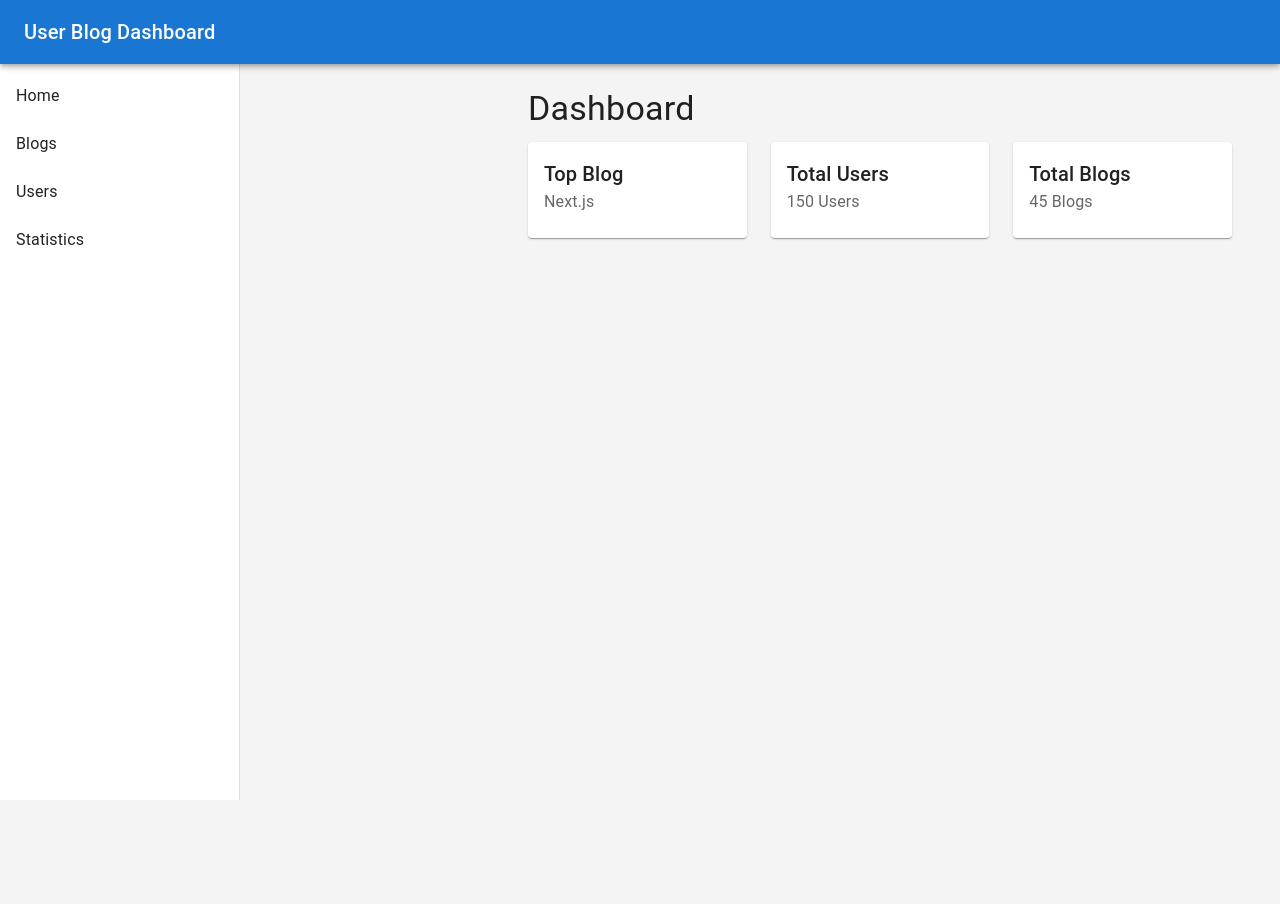
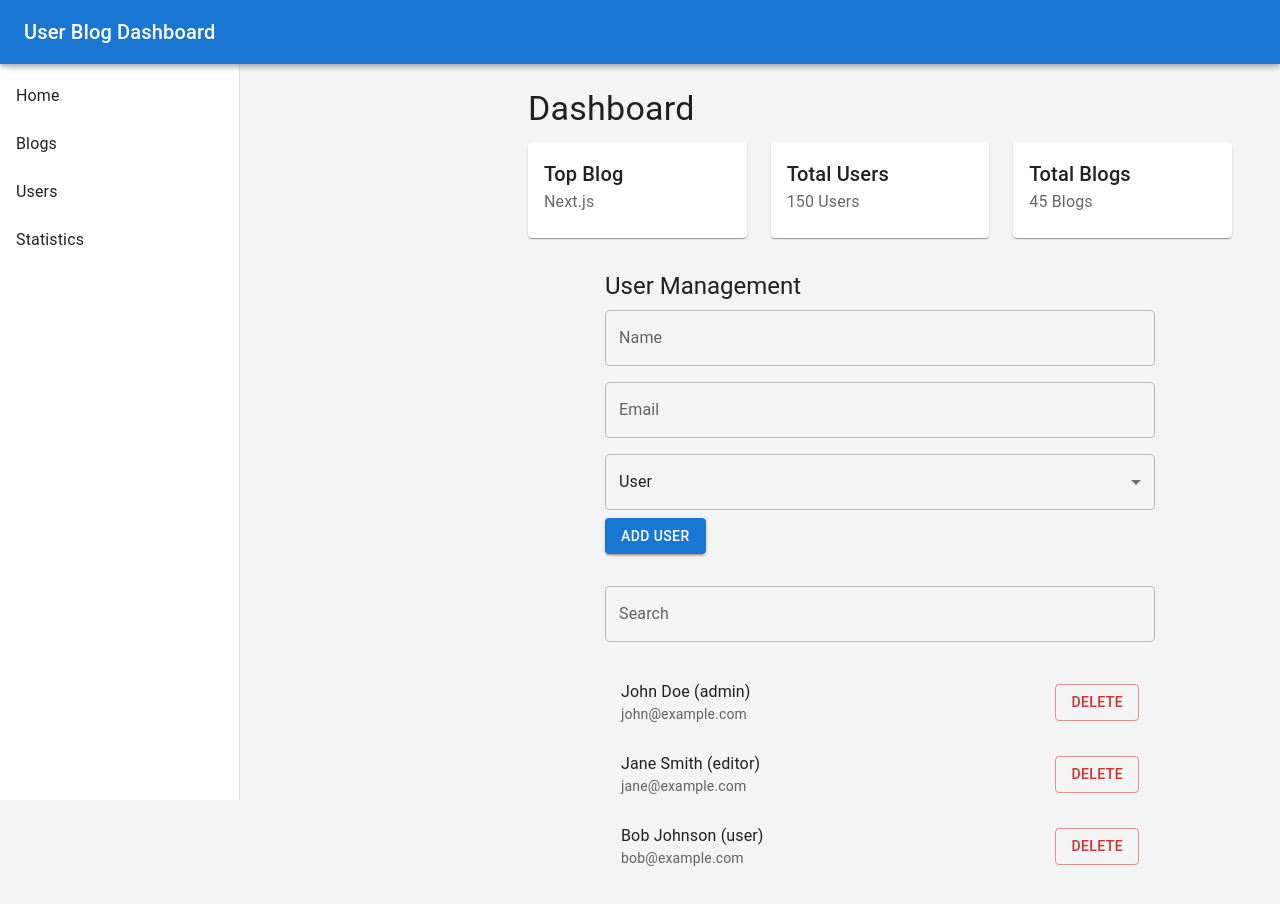
Before and after one commit to sevgiguclu/user-blog-dashboard, a Next.js app: page /dashboard in a window 1280 px wide. Shown: the top 904 px of the page. Before the commit the page ends 800 px from the top, so only its background shows below. Built offline with nearby package versions, Linux system fonts and the light colour scheme.

Commit message:
an API was created for user management and users were listed, added and deleted

```diff
--- /dev/null
+++ b/src/app/api/users/route.ts
@@ -0,0 +1,30 @@
+import { NextResponse } from "next/server";
+
+let users = [
+    { id: 1, name: "John Doe", email: "john@example.com", role: "admin" },
+    { id: 2, name: "Jane Smith", email: "jane@example.com", role: "editor" },
+    { id: 3, name: "Bob Johnson", email: "bob@example.com", role: "user" },
+];
+
+// get all users
+export async function GET() {
+    return NextResponse.json(users);
+}
+
+// add user
+export async function POST(req: Request) {
+    const { id, name, email, role } = await req.json();
+    if (!id || !name || !email || !role) {
+        return NextResponse.json({ message: "Missing fields" }, { status: 400 });
+    }
+    users.push({ id, name, email, role });
+    return NextResponse.json({ message: "User added", users }, { status: 201 });
+}
+
+// delete user
+export async function DELETE(req: Request) {
+    //With the destructuring operation, we directly assign the id property inside the req object to a variable named id.
+    const { id } = await req.json();
+    users = users.filter((user) => user.id !== id);
+    return NextResponse.json({ message: "User deleted", users });
+}
--- a/src/app/dashboard/page.tsx
+++ b/src/app/dashboard/page.tsx
@@ -1,5 +1,6 @@
 "use client";
 
+import UserManagement from "@/components/UserManagement";
 import { Box, CssBaseline, Drawer, List, ListItem, ListItemText, AppBar, Toolbar, Typography, Container, Grid, Card, CardContent } from "@mui/material";
 import { useEffect, useState } from "react";
 
@@ -105,6 +106,9 @@ export default function Dashboard() {
                             </Card>
                         </Grid>
                     </Grid>
+
+                    <UserManagement/>
+
                 </Container>
             </Box>
         </Box>
--- /dev/null
+++ b/src/components/UserManagement.tsx
@@ -0,0 +1,92 @@
+"use client";
+
+import { useEffect, useState } from "react";
+import { Box, Button, TextField, Typography, List, ListItem, ListItemText, MenuItem, Select } from "@mui/material";
+
+
+interface User {
+    id: number;
+    name: string;
+    email: string;
+    role: string;
+}
+
+export default function UserManagement(){
+    const [users, setUsers] = useState<User[]>([]);
+    const [name, setName] = useState("");
+    const [email, setEmail] = useState("");
+    const [role, setRole] = useState("user"); // default role
+    const [search, setSearch] = useState("");
+
+    useEffect(()=>{
+        fetch("/api/users")
+        .then((res)=>res.json())
+        .then((data)=> setUsers(data))
+        .catch((err)=>console.error("Error fetching users",err));
+    },[]);
+
+    const AddUser = async() => {
+        if (!name || !email || !role) return alert("Lütfen tüm bilgileri girin!");
+
+        const newUser = { id: users.length+1, name, email, role };
+        const res = await fetch("/api/users",{
+            method:"POST",
+            headers: { "Content-Type": "application/json" },
+            body: JSON.stringify(newUser)
+        });
+
+        if(res.ok){
+            setUsers([...users,newUser]);
+            setName("");
+            setEmail("");
+            setRole("user");
+        }
+    };
+
+    const DeleteUser = async(id:number) => {
+        const res = await fetch("/api/users",{
+            method:"DELETE",
+            headers: { "Content-Type": "application/json" },
+            body: JSON.stringify({id})
+        });
+
+        if(res.ok)
+            setUsers(users.filter((user)=> user.id !== id));
+    };
+
+    //filtered users
+    const filteredUsers = users.filter((user) => user.name.toLowerCase().includes(search.toLowerCase()));
+
+    return(
+        <Box sx={{ maxWidth: 550, margin: "auto", mt: 4 }}>
+            <Typography variant="h5">User Management</Typography>
+
+            {/* User Add Form */}
+            <TextField fullWidth label="Name" value={name} onChange={(e) => setName(e.target.value)} sx={{ my: 1 }} />
+            <TextField fullWidth label="Email" value={email} onChange={(e) => setEmail(e.target.value)} sx={{ my: 1 }} />
+
+            {/* Role Selection */}
+            <Select fullWidth value={role} onChange={(e) => setRole(e.target.value)} sx={{ my: 1 }}>
+                <MenuItem value="user">User</MenuItem>
+                <MenuItem value="admin">Admin</MenuItem>
+                <MenuItem value="editor">Editor</MenuItem>
+            </Select>
+
+            <Button variant="contained" onClick={AddUser} sx={{ mb: 2 }}>Add User</Button>
+
+            {/* Search Box */}
+            <TextField fullWidth label="Search" value={search} onChange={(e) => setSearch(e.target.value)} sx={{ my: 2 }} />
+
+            {/* user list */}
+            <List>
+                {filteredUsers.map((user) => (
+                <ListItem key={user.id} sx={{ display: "flex", justifyContent: "space-between" }}>
+                    <ListItemText primary={`${user.name} (${user.role})`} secondary={user.email} />
+                    <Button variant="outlined" color="error" onClick={() => DeleteUser(user.id)}>Delete</Button>
+                </ListItem>
+                ))}
+            </List>
+        </Box>
+    );
+
+}
```
Also changed, not shown: 2 other files (tests, documents, lock files or other folders).
